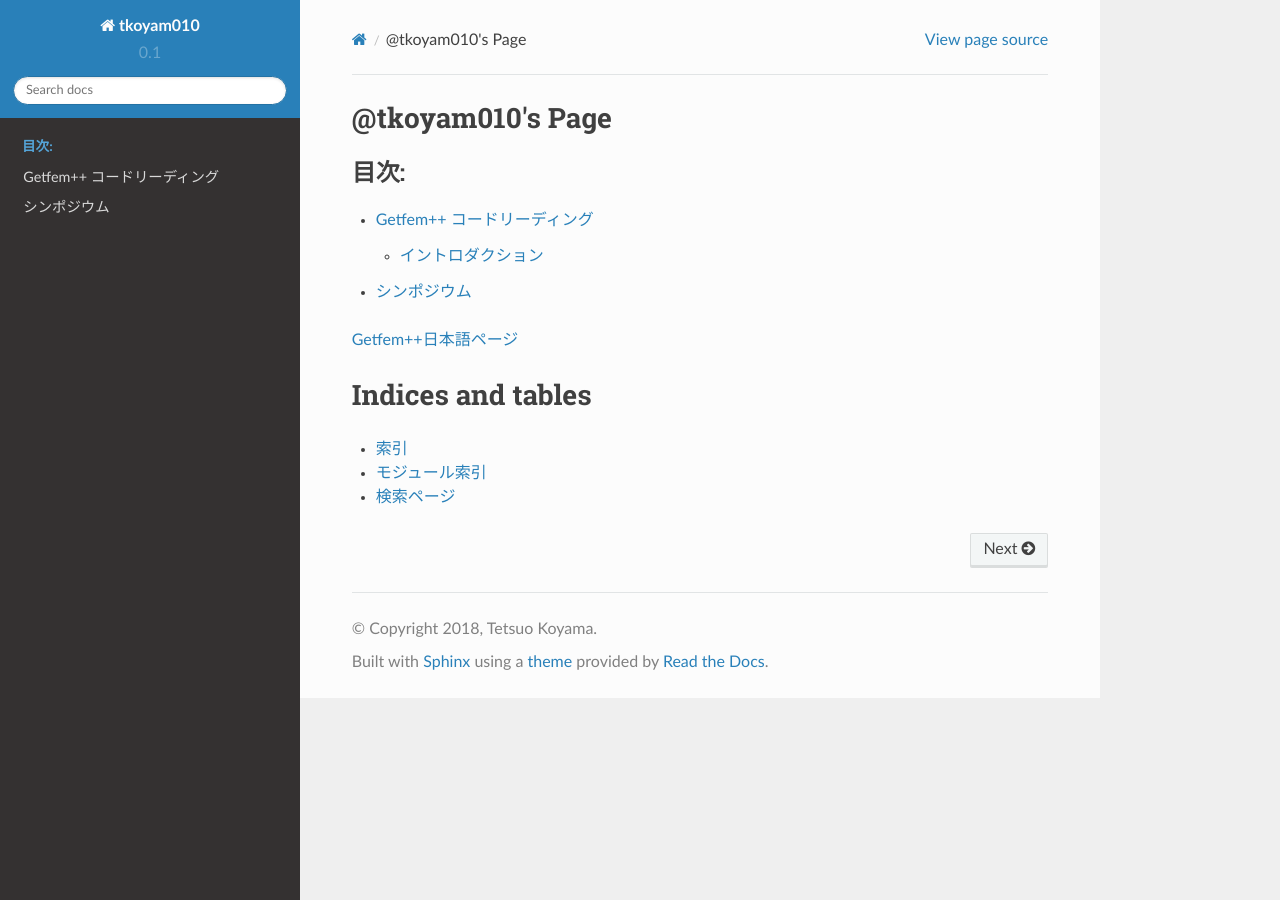
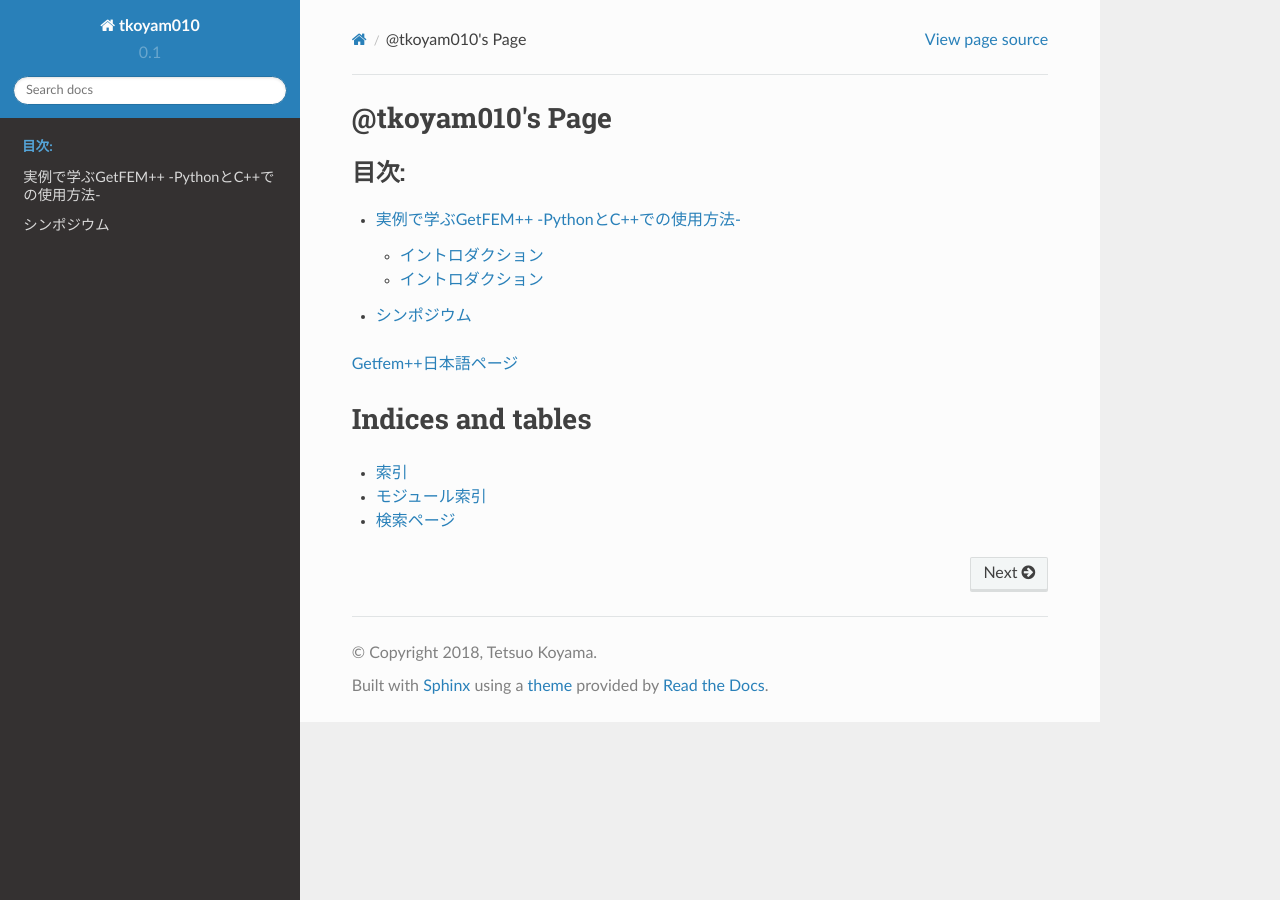
Before and after one commit to tkoyama010/tkoyama010.github.io, a Sphinx documentation site: the page built from sphinx/source/index.rst, in a window 1280 px wide. Built offline with Sphinx 7.4.7 and the Read the Docs theme 2.0.0, drawn with Linux system fonts in a browser that asks for light colours; formulas are drawn with MathJax 3; some of the changed lines change nothing that is shown.

Commit message:
make getfem_examples

```diff
--- a/sphinx/source/getfem_code_reading/index.rst
+++ /dev/null
@@ -1,8 +0,0 @@
-
-Getfem++ コードリーディング
-###########################
-
-.. toctree::
-   :maxdepth: 2
-
-   intro
--- /dev/null
+++ b/sphinx/source/getfem_examples/index.rst
@@ -0,0 +1,9 @@
+
+実例で学ぶGetFEM++ -PythonとC++での使用方法-
+############################################
+
+.. toctree::
+   :maxdepth: 2
+
+   intro
+   thermo_elasticity_electrical_coupling
--- /dev/null
+++ b/sphinx/source/getfem_examples/intro.rst
@@ -0,0 +1,30 @@
+
+イントロダクション
+==================
+
+あなたが新しく有限要素法プログラムを実装しようとしているのならば、GetFEM++を使用することをおすすめします。
+GetFEM++はC++で実装されたオブジェクト指向の有限要素法ライブラリです。
+普段数値計算をされている方はFortranやPythonを使用されている方が多く、C++はあまり馴染みがないかもしれません。
+しかし、GetFEM++はPythonのインターフェースを持ち、便利な関数がC++とPythonの両方で実装されています。
+つまり、Pythonで書いたコードをそのままC++に書き換えることができるのです。
+プログラミングはライブラリの関数を書けばほぼ終わりですので、使用する際に覚えなくてはいけない言語に関する知識はそれほど多くないのです。
+本書では、PythonとC++でGetFEM++の実例を解説することでGetFEM++で使用されるクラスやメソッドに親しんでいただくことが目的です。
+ソースコードを読むことは旅をすることと同じです、気軽に読み進めていただければ幸いです。
+
+旅の仲間
+^^^^^^^^
+
+道具へこだわりはとても大切です。
+それは、あなたのモチベーションと作業効率に大きな影響を与えるでしょう。
+ソースコードを読む際には筆者は以下のツールを使用しています。
+
+- vim
+- gdb
+- ctags
+- doxygen
+
+以上のツールはあくまで筆者が旅の仲間と思っているツール達です。
+どのツールが合うかは人それぞれです。
+
+旅の指針
+^^^^^^^^
--- a/sphinx/source/index.rst
+++ b/sphinx/source/index.rst
@@ -10,7 +10,7 @@
    :maxdepth: 2
    :caption: 目次:
 
-   getfem_code_reading/index.rst
+   getfem_examples/index.rst
    getfem_translation/index.rst
 
 `Getfem++日本語ページ <https://tkoyama010.github.io/getfem-docs-html-ja>`_
```
Also changed, not shown: sphinx/source/getfem_examples/thermo_elasticity_electrical_coupling.rst (renamed from sphinx/source/getfem_code_reading/intro.rst), 2 other files.
